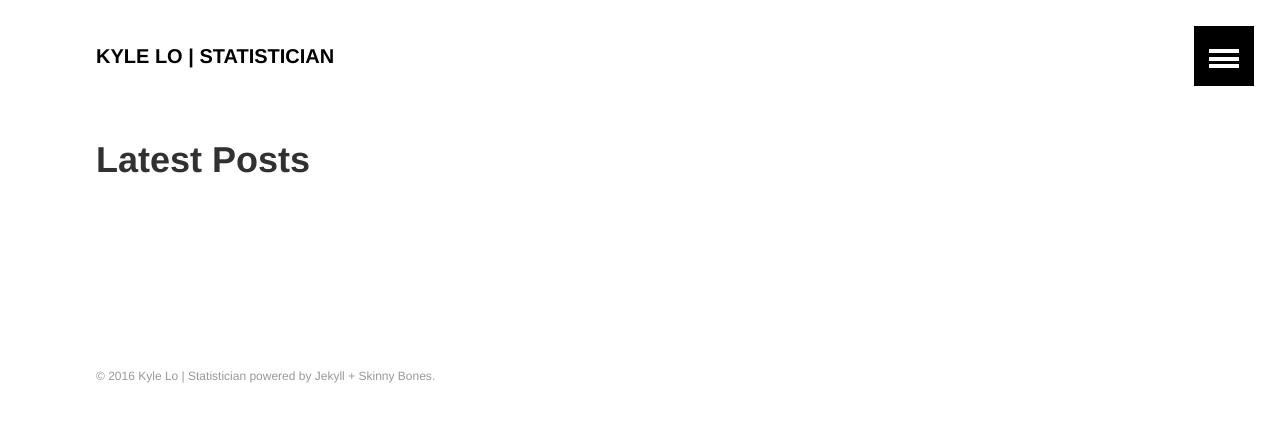
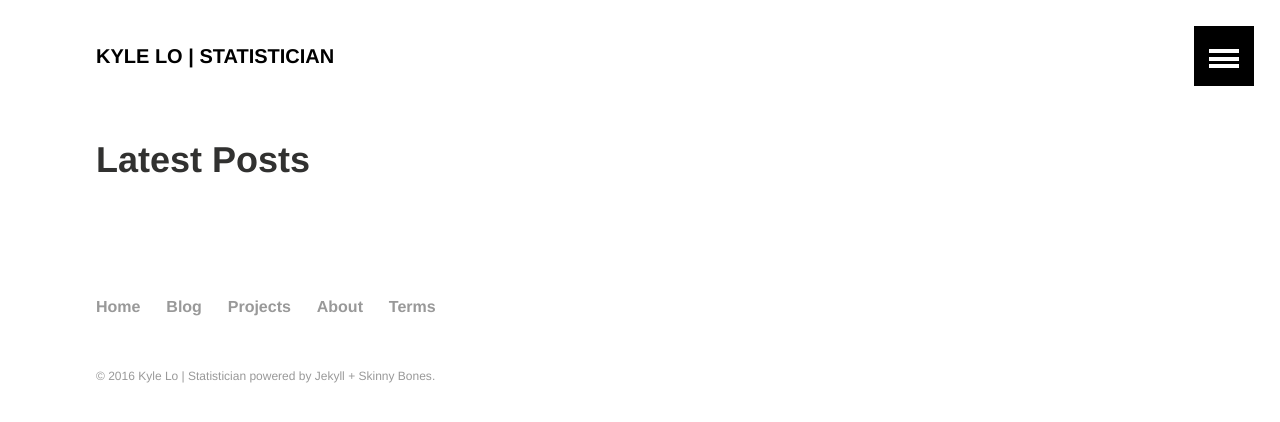
Before and after one commit to kyleclo/legacy_kyleclo_github_io, a Jekyll site: the page built from index.md, in a window 1280 px wide. Shown: the top 422 px of the page. Built offline with Jekyll 4.4.1, drawn with Linux system fonts in a browser that asks for light colours.

Commit message:
Update footer.yml
added more options to footer navigation

```diff
--- a/_data/footer.yml
+++ b/_data/footer.yml
@@ -1,4 +1,16 @@
 # Footer navigation links
 
-- title:
-  url:
+- title: Home
+  url: /
+
+- title: Blog
+  url: /blog/
+
+- title: Projects
+  url: /projects/
+
+- title: About
+  url: /about/
+
+- title: Terms
+  url: /terms/
```
